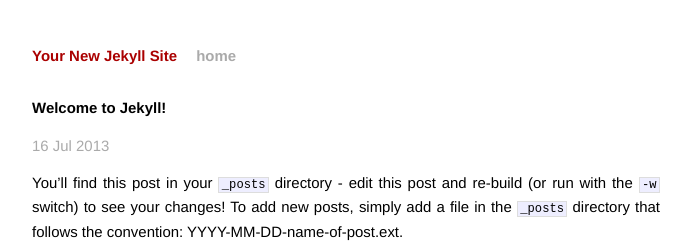
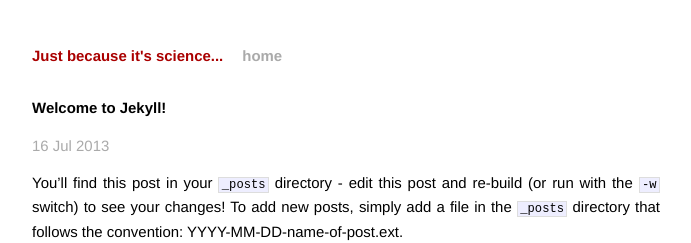
Before and after one commit to rclark/rclark.github.io, a Jekyll site: the page built from _posts/2013-07-16-welcome-to-jekyll.markdown, in a window 1280 px wide. Shown: the top 243 px of the page, without its empty margins (294-985 px from the left). Built offline with Jekyll 4.4.1, drawn with Linux system fonts in a browser that asks for light colours.

Commit message:
Updated _config.yml

```diff
--- a/_config.yml
+++ b/_config.yml
@@ -1,2 +1,2 @@
-name: Your New Jekyll Site
+name: Just because it's science...
 pygments: true
```
